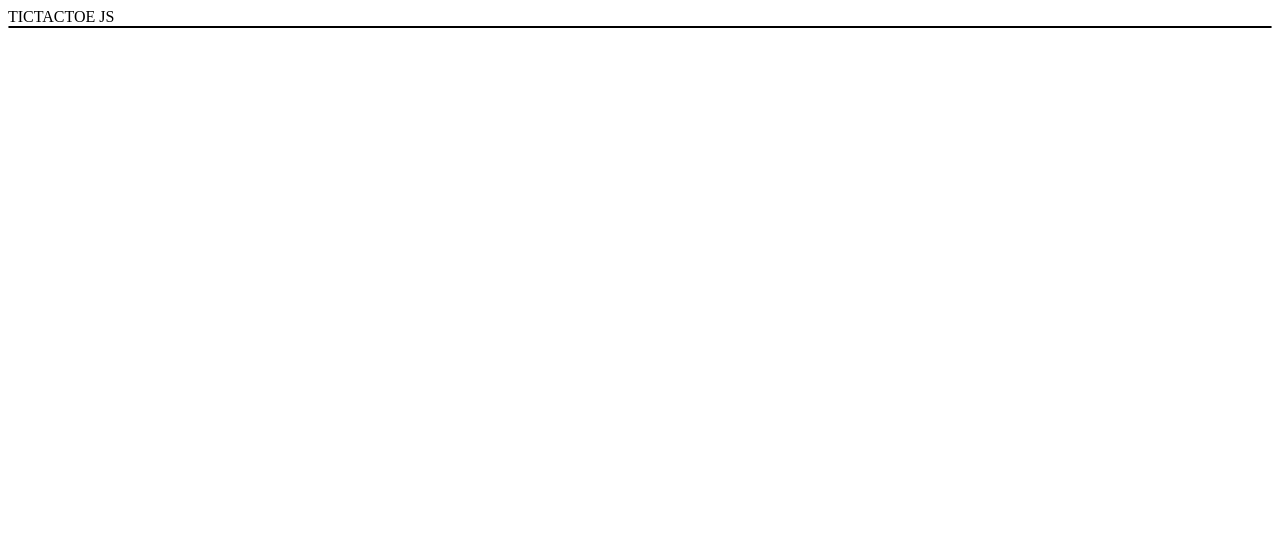
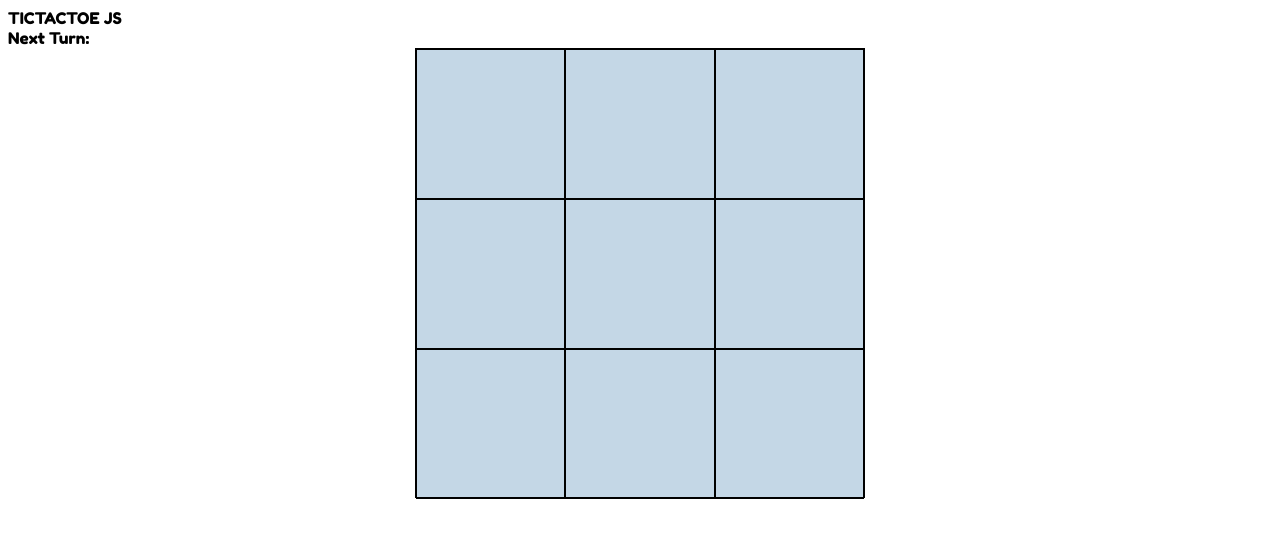
Before and after one commit to kostas-s/tic-tac-toe-js, a plain HTML site: page index.html in a window 1280 px wide. Drawn offline with Linux system fonts and the light colour scheme.

Commit message:
gameboard and gamecontroller early implementation

```diff
--- a/app.js
+++ b/app.js
@@ -1,3 +1,78 @@
-const GameBoard = () => {
+const GameBoard = (() => {
 
-}
+    const gameboardArray = ["", "", "", "", "", "", "", "", ""];
+    const gameboardSection = document.querySelector(".gameboard")
+
+    const render = () => {
+        // Refresh gameboard display
+
+        gameboardSection.innerHTML = "";
+        for (let i = 0; i < gameboardArray.length; i++) {
+            const newBlock = document.createElement("div");
+            newBlock.classList.add("block");
+            newBlock.dataset.value = i;
+            newBlock.innerText = gameboardArray[i];
+            newBlock.addEventListener("click", (evt) => { clickedBlock(evt.target) });
+            gameboardSection.appendChild(newBlock);
+        }
+    }
+
+
+    const clickedBlock = (target) => {
+        // Check if block occupied call to advance turn accordingly
+
+        if (target.innerText === "") {
+            target.innerText = GameController.currentTurnSymbol();
+            GameController.newTurn();
+        }
+    }
+
+
+    const clearArray = () => {
+        // Clears array WITHOUT refreshing. Don't forget to refresh calling render
+
+        for (let i = 0; i < gameboardArray.length; i++) {
+            gameboardArray[i] = "";
+        }
+    }
+
+    return { render, clearArray };
+})();
+
+
+const GameController = (() => {
+
+    const nextTurnSymbolDisplay = document.querySelector(".next-turn-symbol");
+    let nextTurnSymbol = "X";
+
+    const startGame = () => {
+        // New game, clears board and starts next turn
+
+        GameBoard.clearArray();
+        GameBoard.render();
+        nextTurnSymbol = "X";
+    };
+
+    const newTurn = () => {
+        // Advances turn and calls to evaluate game
+
+        (nextTurnSymbol === "X") ? nextTurnSymbol = "O" : nextTurnSymbol = "X"
+        nextTurnSymbolDisplay.innerText = nextTurnSymbol;
+        evaluateGame();
+    };
+
+    const evaluateGame = () => {
+        // Checks for win / draw conditions
+
+        console.log("Check for game over...");
+    };
+
+    // Just used to communicate current turn to GameBoard
+    const currentTurnSymbol = () => {
+        return nextTurnSymbol;
+    };
+
+    return { startGame, newTurn, currentTurnSymbol };
+})();
+
+GameController.startGame();
--- a/index.html
+++ b/index.html
@@ -7,11 +7,19 @@
     <meta name="viewport" content="width=device-width, initial-scale=1.0">
     <title>Tic-Tac-Toe</title>
     <link rel="stylesheet" href="style.css">
+    <link rel="preconnect" href="https://fonts.googleapis.com">
+    <link rel="preconnect" href="https://fonts.gstatic.com" crossorigin>
+    <link href="https://fonts.googleapis.com/css2?family=Fredoka+One&display=swap" rel="stylesheet">
     <script src="app.js" defer></script>
 </head>
 
 <body>
-    TICTACTOE JS
+    <header>
+        TICTACTOE JS
+    </header>
+    <section>
+        <div class="turn-display">Next Turn:<span class="next-turn-symbol"></span></div>
+    </section>
     <section>
         <div class="gameboard"></div>
     </section>
--- a/style.css
+++ b/style.css
@@ -1,5 +1,39 @@
+body {
+    font-family: 'Fredoka One', cursive;
+}
+
 .gameboard {
     display: flex;
+    box-sizing: border-box;
     border: 1px solid black;
-    border-radius: 10px;
+    width: 450px;
+    height: 450px;
+    flex-wrap: wrap;
+    margin:auto;
+    background-color:rgb(196, 215, 230);
+    padding:0;
 }
+
+.block {
+    transition-duration: 0.05s;
+    display:flex;
+    align-items: center;
+    justify-content: center;
+    box-sizing: border-box;
+    flex-basis: 33.333333%;
+    height: 150px;
+    border: 1px solid black;
+    font-size: 7em;
+    padding:0;
+    margin:0;
+    user-select: none;
+}
+
+.block:hover {
+    background-color:rgba(0,0,0,0.06);
+}
+
+.block:active {
+    background-color: rgba(0,0,0,0.15);
+    box-shadow: 0 0 10px 4px rgba(0, 0, 0, 0.1);
+}
```
